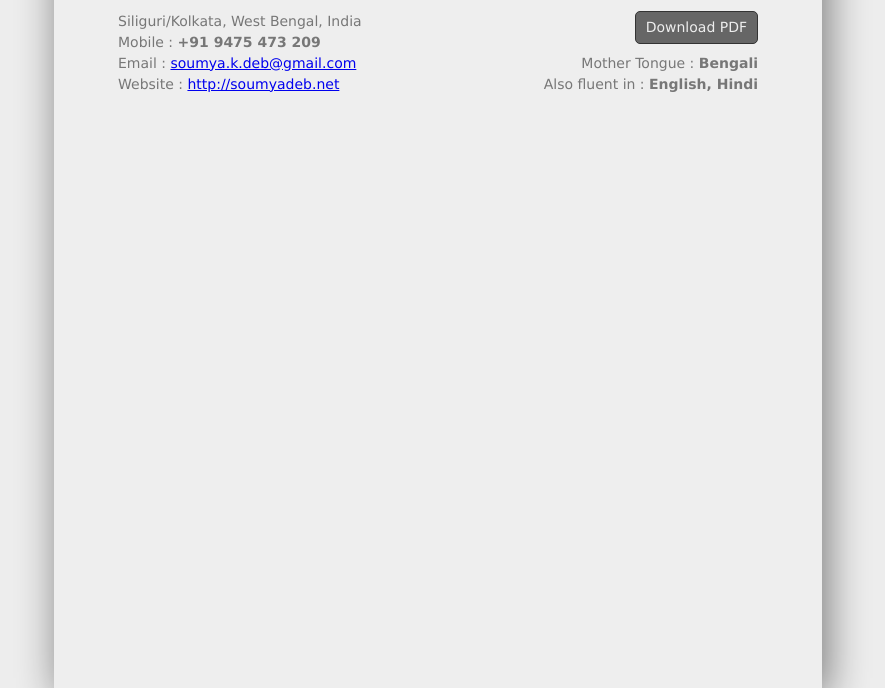
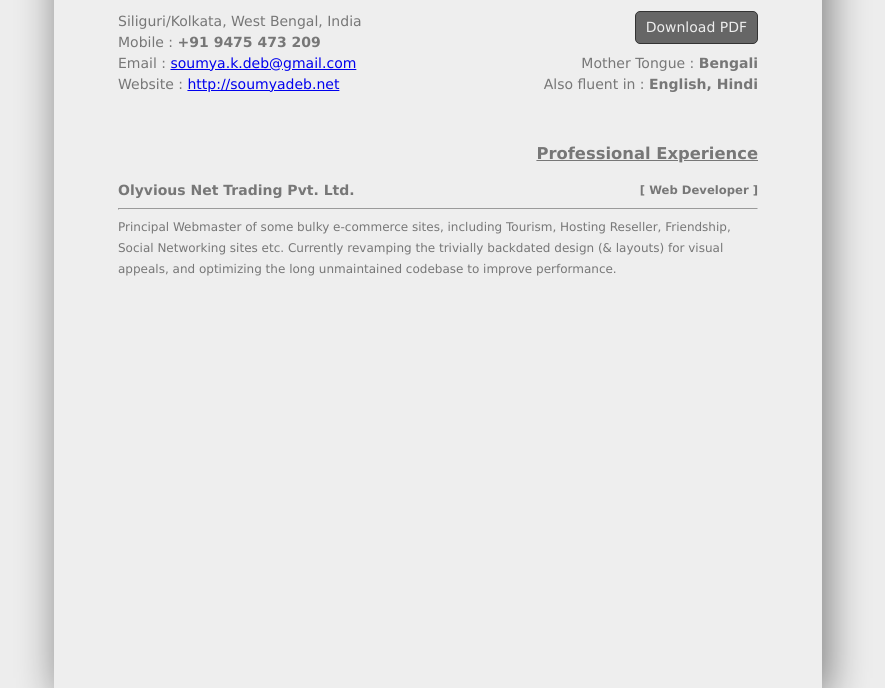
Before and after one commit to debloper/resume, a plain HTML site: page resume.htm in a window 1280 px wide. Shown: the part 112-800 px from the top of the page, without its empty margins (202-1087 px from the left). Drawn offline with Linux system fonts and the light colour scheme.

Commit message:
Templating professional experince section

```diff
--- a/resume.htm
+++ b/resume.htm
@@ -20,6 +20,12 @@
     </section>
   </header>
   <article>
+    <section>
+      <h3>Professional Experience</h3>
+      <h4>Olyvious Net Trading Pvt. Ltd.</h4>
+      <h5>[ Web Developer ]</h5><hr />
+      <div>Principal Webmaster of some bulky e-commerce sites, including Tourism, Hosting Reseller, Friendship, Social Networking sites etc. Currently revamping the trivially backdated design (& layouts) for visual appeals, and optimizing the long unmaintained codebase to improve performance.</div>
+    </section>
   </article>
 </body>
 </html>
--- a/style.css
+++ b/style.css
@@ -17,7 +17,7 @@ body {
 }
 
 /* - HEADER - */
-header { padding: 64px; }
+header { padding: 64px 64px 16px 64px; }
 header #pdf {
 	color: #EEE;
 	float: right;
@@ -36,3 +36,11 @@ header aside {
 	float: right;
 	text-align: right;
 }
+
+/* - ARTICLE - */
+article { padding: 16px 64px; }
+article h3 { text-align: right; text-decoration: underline; }
+article h4 { display: inline; }
+article h5 { display: inline; margin: 0; float: right; }
+article hr { color: #666; }
+article div { font-size: 12px; margin-bottom: 24px; }
```
